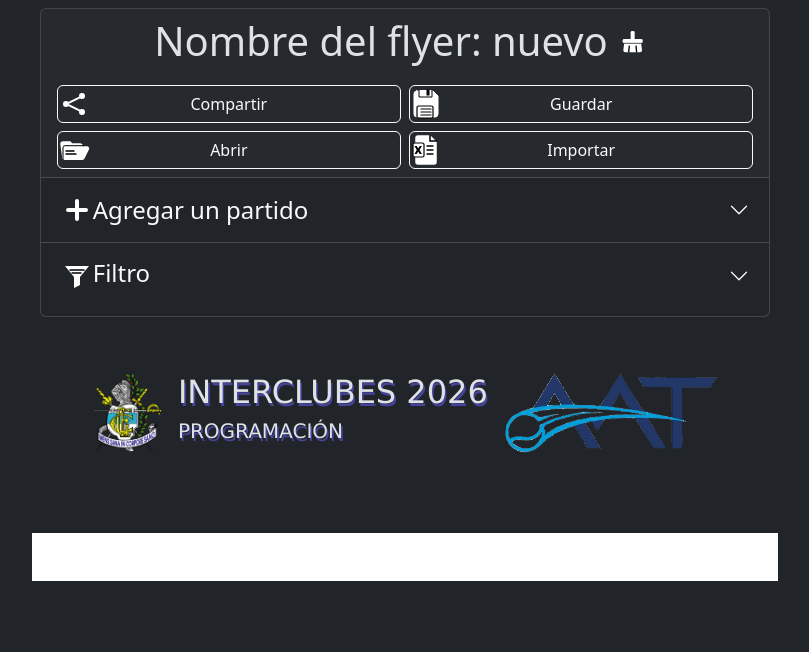
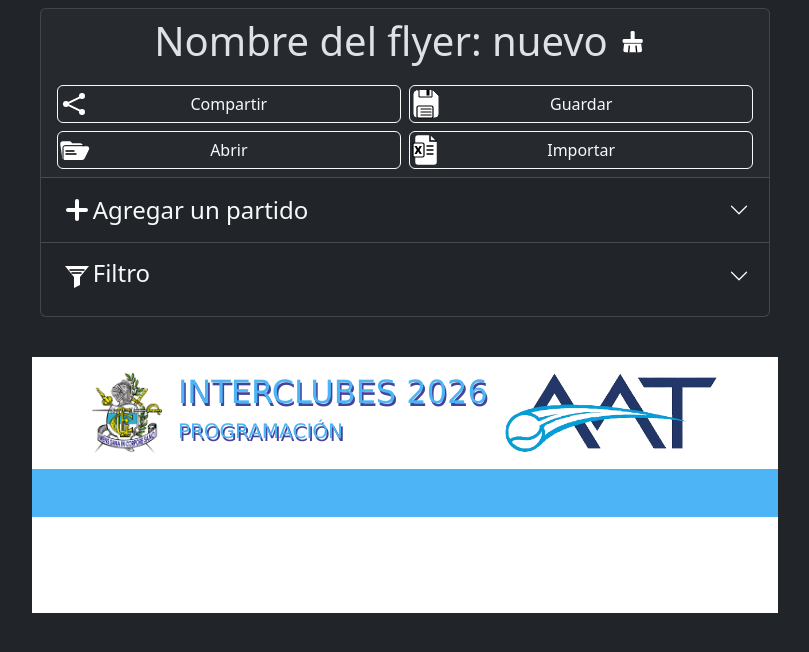
Before and after one commit to moradan/flyer-geba, a Next.js app: page / in a window 1280 px wide. Shown: the top 652 px of the page, without its empty margins (235-1044 px from the left). Built offline with nearby package versions, Linux system fonts and the light colour scheme.

Commit message:
Utilizo los estilos modulares en el Flyer.

```diff
--- a/src/components/flyer/Flyer.tsx
+++ b/src/components/flyer/Flyer.tsx
@@ -1,3 +1,4 @@
+import styles from "@/styles/flyer.module.css";
 import Partido from "@/model/Partido";
 import { ReactNode } from "react";
 import ElementoFecha from "./ElementoFecha";
@@ -24,11 +25,11 @@ export default function Flyer({ listaPartidos }: { listaPartidos: Array<Partido>
 	// El footer debe ser visualmente invisible, solo existe como hack para poner una franja blanca al final del flyer
   return (
     <div className='d-flex flex-column pt-4 font-tahoma position-relative h-100'>
-      <Titulo className='text-uppercase' titulo='Interclubes 2026' subtitulo='Programación' />
+      <Titulo className={`text-uppercase ${styles.titulo}`} titulo='Interclubes 2026' subtitulo='Programación' />
       <main className='flex-grow-1 d-flex flex-column justify-content-center'>
-        <ul className='lista-fechas text-white list-group-flush p-0 pb-5'>{listaFechasJSX}</ul>
+        <ul className={`${styles.listaFechas} text-white list-group-flush p-0 pb-5`}>{listaFechasJSX}</ul>
       </main>
-			<footer className='bg-white text-white pb-4'>
+			<footer className='bg-white text-white p-4 fs-2'>
 				Gimnasia y Esgrima de Buenos Aires
 			</footer>
     </div>
```
